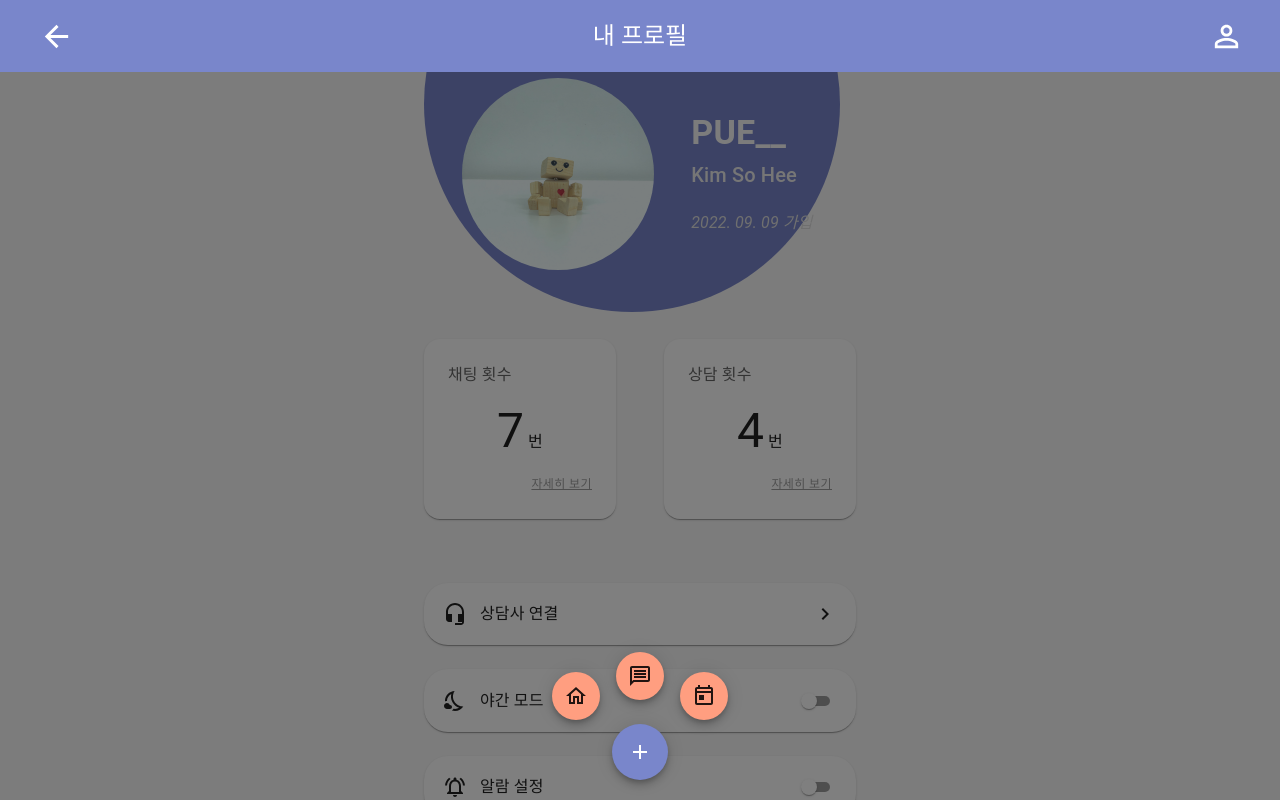
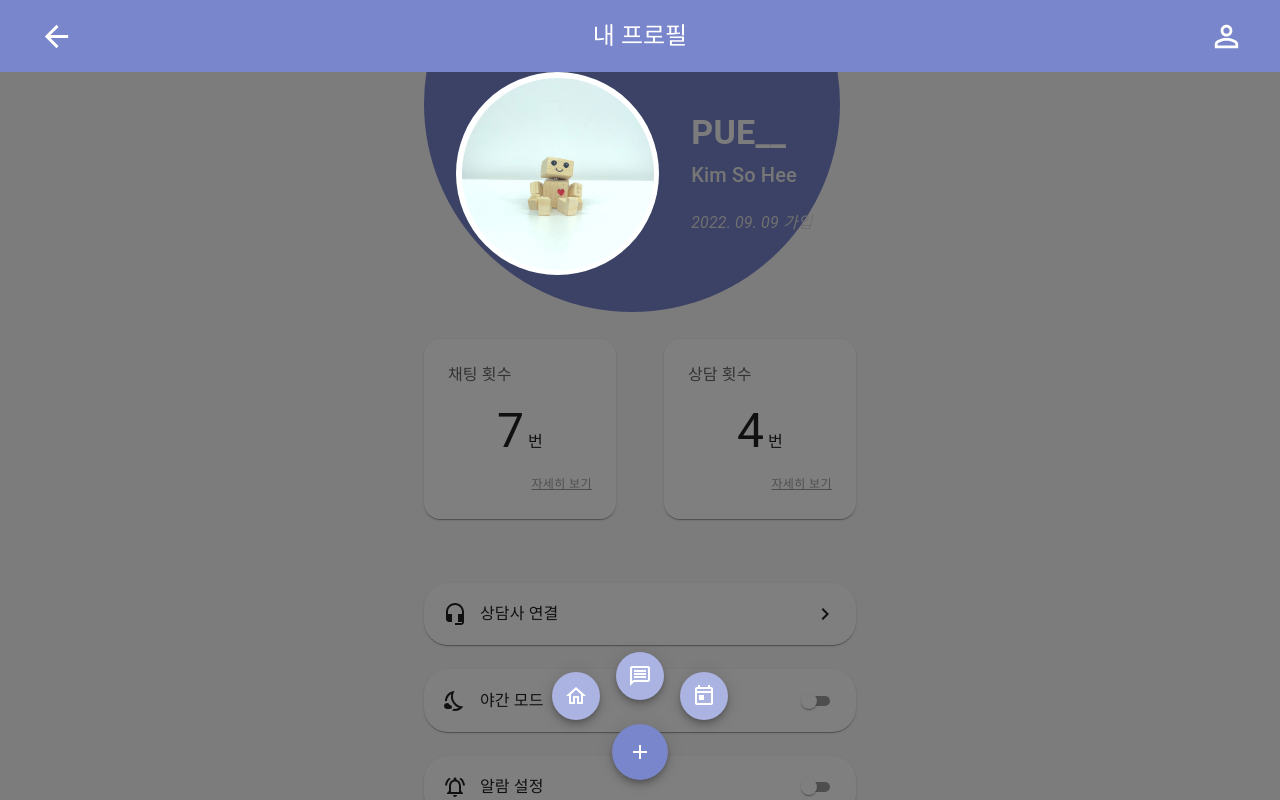
Before and after one commit to PUE-AI-ChatBot/PUE-FE, a Next.js app: page /profile in a window 1280 px wide. Both pictures are taken after a click on the button 640 px from the left and 752 px from the top of the page. Built offline with nearby package versions, Linux system fonts and the light colour scheme.

Commit message:
chore : .gitignore, 퀵 버튼 색상 수정
- .gitignore 에 package-lock.json 추가
- 퀵 버튼 배경 색상 수정

```diff
--- a/src/components/navigation/QuickButton.tsx
+++ b/src/components/navigation/QuickButton.tsx
@@ -1,5 +1,5 @@
 import React, { useCallback, useContext, useState } from 'react';
-import { Backdrop, Box, Fab } from '@mui/material';
+import { Backdrop, Box, Fab, useTheme } from '@mui/material';
 import {
   Add,
   HomeOutlined,
@@ -22,6 +22,7 @@ const wrapStyle = {
 };
 
 const QuickButton = () => {
+  const { palette } = useTheme();
   const [isOpen, setIsOpen] = useState(false);
   const toggleOpen = () => setIsOpen(prev => !prev);
   const [screenName, setScreenName] = useContext(NavigationContext);
@@ -50,29 +51,28 @@ const QuickButton = () => {
           <Link href={'/'}>
             <Fab
               size={'medium'}
-              color={'secondary'}
+              sx={{ bgcolor: palette.primary.light }}
               onClick={() => handleQB(SCREEN_NAME.home)}
             >
-              <HomeOutlined />
+              <HomeOutlined sx={{ color: '#FFF' }} />
             </Fab>
           </Link>
           <Link href={'/chat'}>
             <Fab
               size={'medium'}
-              color={'secondary'}
-              sx={{ top: -20 }}
+              sx={{ bgcolor: palette.primary.light, top: -20 }}
               onClick={() => handleQB(SCREEN_NAME.chat)}
             >
-              <MessageOutlined />
+              <MessageOutlined sx={{ color: '#FFF' }} />
             </Fab>
           </Link>
           <Link href={'/calendar'}>
             <Fab
               size={'medium'}
-              color={'secondary'}
+              sx={{ bgcolor: palette.primary.light }}
               onClick={() => handleQB(SCREEN_NAME.calendar)}
             >
-              <TodayOutlined />
+              <TodayOutlined sx={{ color: '#FFF' }} />
             </Fab>
           </Link>
         </Box>
--- a/src/components/profile/info/meta.tsx
+++ b/src/components/profile/info/meta.tsx
@@ -15,12 +15,14 @@ const Meta = ({ nickName, userName, register }: IMeta) => {
         top={'-11rem'}
         ml={'8rem'}
         height={'26rem'}
+        zIndex={0}
       />
       <Box
         p={0.7}
         bgcolor={'background.paper'}
         width={'fit-content'}
         borderRadius={'50%'}
+        zIndex={1}
       >
         <ProfileAvatar length={'12rem'} />
       </Box>
--- a/src/helper/styles/defaultStyle.ts
+++ b/src/helper/styles/defaultStyle.ts
@@ -22,6 +22,7 @@ export default function (mode: PaletteMode) {
     palette: {
       mode,
       primary: {
+        light: '#ABB3E2',
         main: '#7986cb',
       },
       secondary: {
```
Also changed, not shown: package.json (+2 -6 lines), 2 other files (tests, documents, lock files or other folders).
